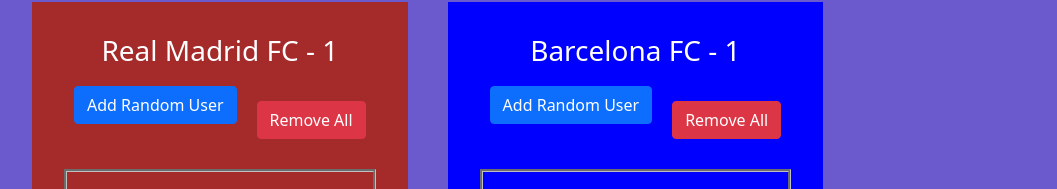
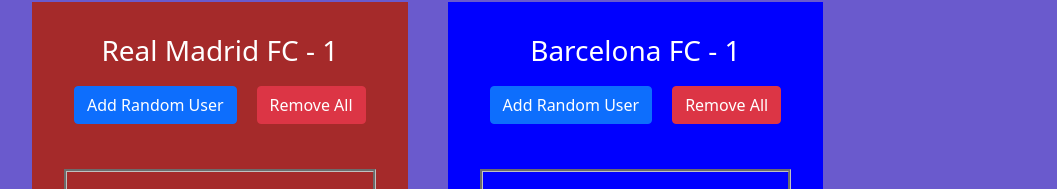
Before and after one commit to shubham0794x/soccer-team, an Angular app: page / in a window 1280 px wide. Shown: the part 152-341 px from the top of the page, without its empty margins (50-1107 px from the left). Built offline with nearby package versions, Linux system fonts and the light colour scheme.

Commit message:
UX Enhancement-Added Remove Button2

```diff
--- a/src/app/team-list/team-list.component.html
+++ b/src/app/team-list/team-list.component.html
@@ -11,7 +11,7 @@
         <option value="barcelona"> Barca FC</option>
     </select>
 
-    <button class="btn btn-primary" (click)="addNewFan()"> Add </button>
+    <button class="btn btn-primary" (click)="addNewFan()">Add</button>
 </div>
 
 
@@ -20,14 +20,14 @@
     <div class="team">
         <h3 style="color:white;"> Real Madrid FC - {{madridFanList.length}} </h3>
         <button class="btn btn-primary random-user-btn"  (click)="addRandomFan('madrid')">Add Random User</button>
-        <button class="btn btn-danger"  (click)="removeAllFan('madrid')">Remove All</button>
+        <button class="btn btn-danger random-user-btn"  (click)="removeAllFan('madrid')">Remove All</button>
         <app-fan-item *ngFor="let madridFan of madridFanList; let i = index" [position]="i" [fan]="madridFan" (fanRemoved)="removeFan($event, 'madrid')"></app-fan-item>
     </div>
 
     <div class="team">
         <h3 style="color:white;"> Barcelona FC -  {{ barcelonaFanList.length }}</h3>
         <button class="btn btn-primary random-user-btn" (click)="addRandomFan('barcelona')">Add Random User</button>
-        <button class="btn btn-danger"  (click)="removeAllFan('barcelona')">Remove All</button>
+        <button class="btn btn-danger random-user-btn"  (click)="removeAllFan('barcelona')">Remove All</button>
         <app-fan-item *ngFor="let barcelonaFan of barcelonaFanList; let i = index" [position]="i" [fan]="barcelonaFan" (fanRemoved)="removeFan($event, 'barcelona')"></app-fan-item>
     </div>
 
```
